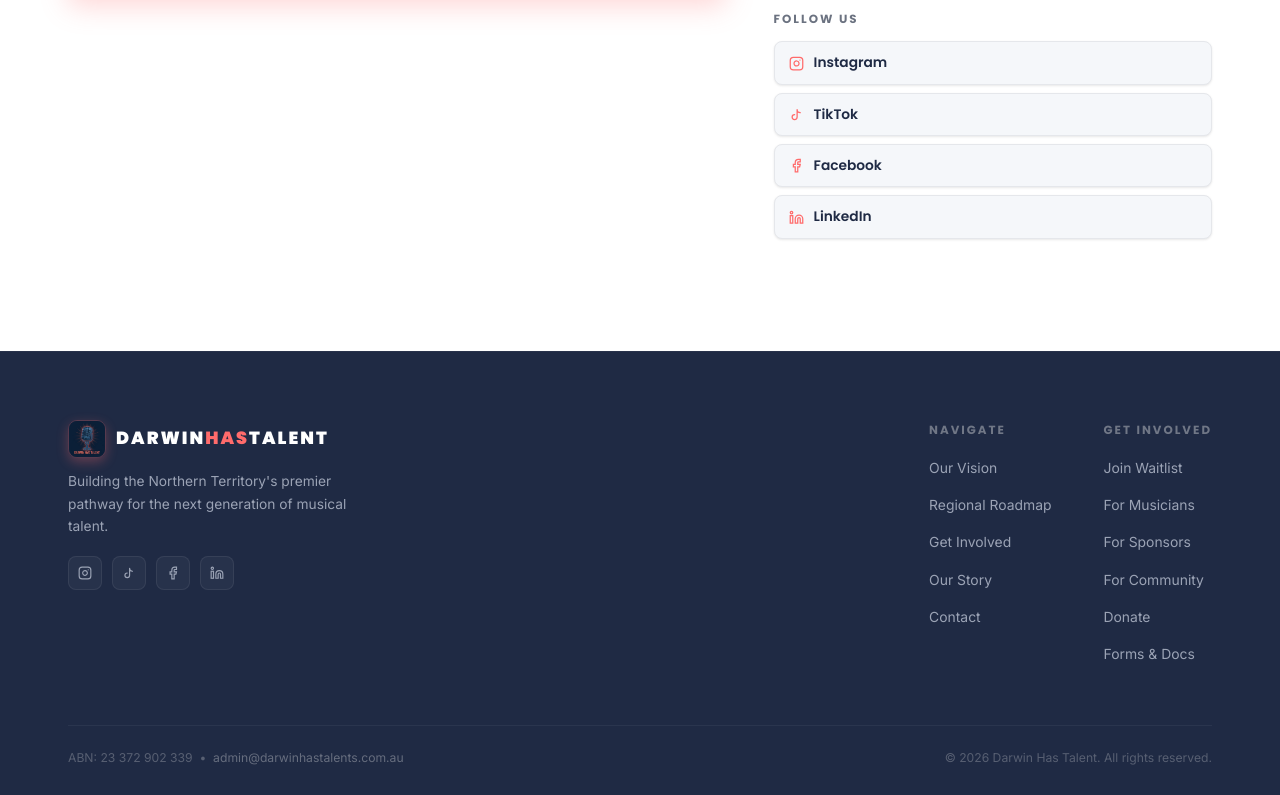
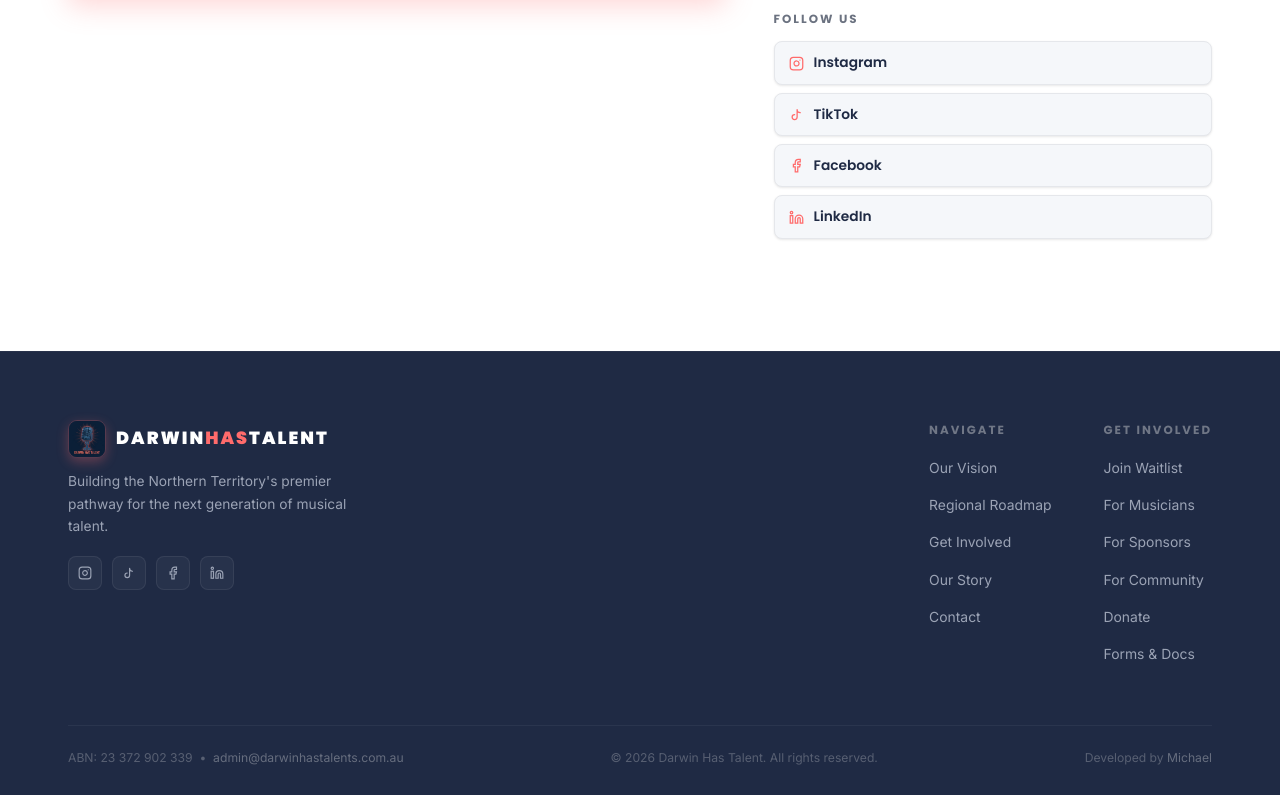
Before and after one commit to mkibigo574/DHT, a Next.js app: page / in a window 1280 px wide. Shown: the part 9322-10117 px from the top of the page. Built offline with nearby package versions, Linux system fonts and the light colour scheme; no server answers; the database is empty.

Commit message:
Add developer credit to Footer component

```diff
--- a/src/components/Footer.tsx
+++ b/src/components/Footer.tsx
@@ -69,6 +69,16 @@
             {/* &nbsp;&bull;&nbsp; <a href="tel:0416941973">0416 941 973</a> */}
           </p>
           <p>&copy; 2026 Darwin Has Talent. All rights reserved.</p>
+
+          <p>
+          Developed by{" "}
+          <a href="https://michaelkibigo.com"
+            target="_blank"
+            rel="noopener noreferrer"
+            >
+              Michael
+          </a>
+          </p>
         </div>
       </div>
     </footer>
```
